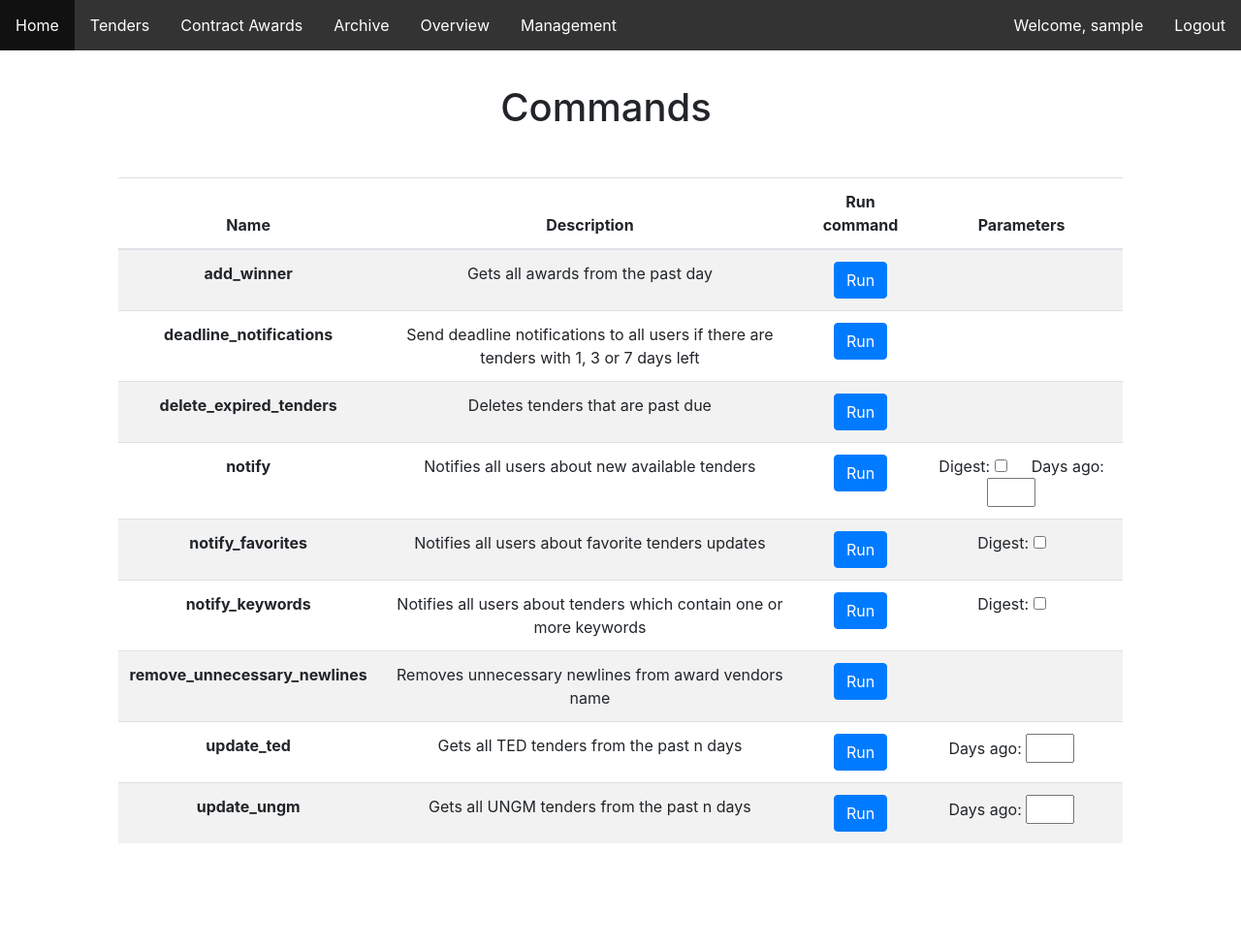
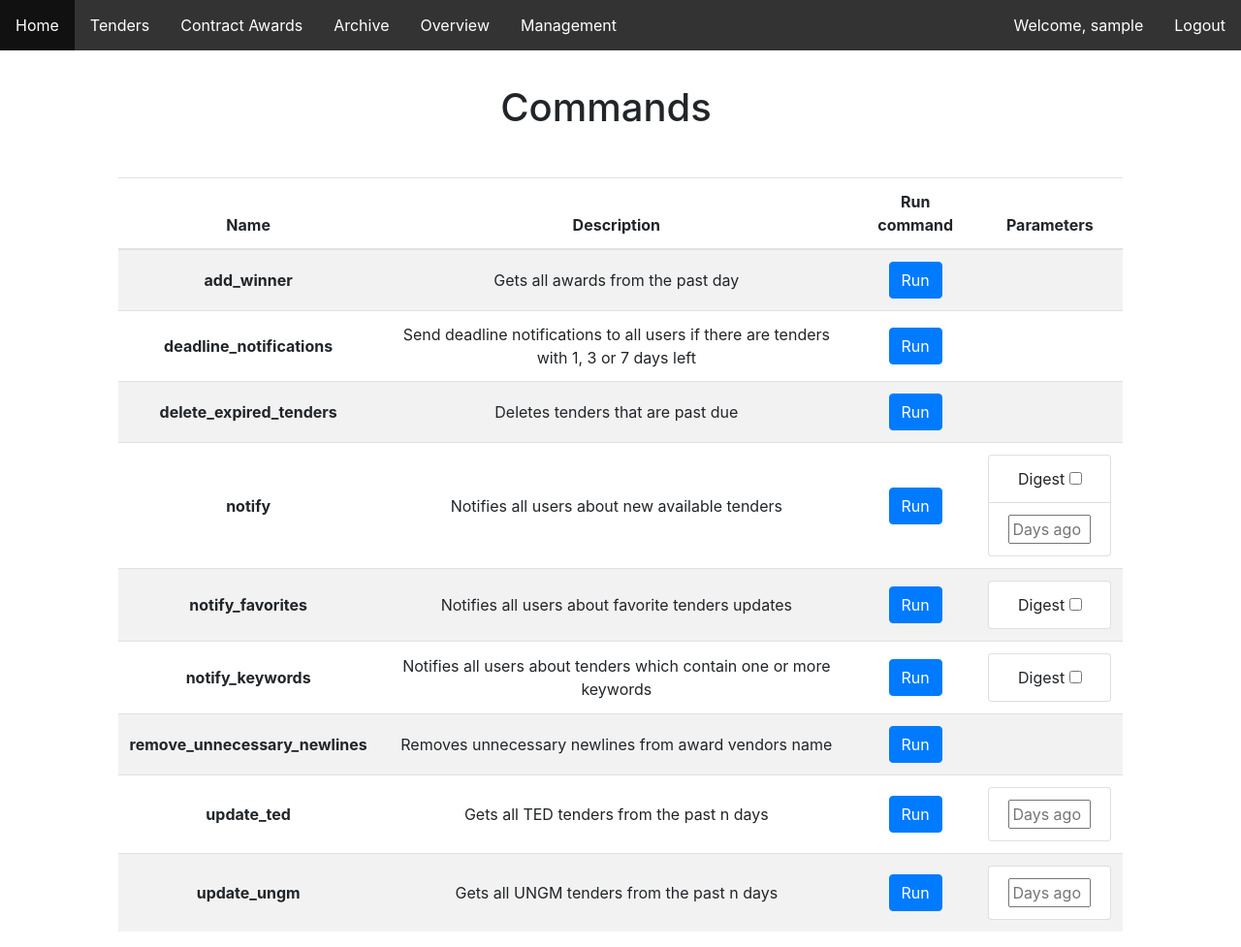
Before and after one commit to eaudeweb/scratch, a Django app: page /management/ in a window 1280 px wide. Shown: the whole page at 97% size. Before the commit the page ends 870 px from the top, so only its background shows below. Run offline with Django 3.2, Linux system fonts and the light colour scheme; the visitor is signed in with stand-in values (Sample User, id 1); parts of the project's set-up code (start-up, migrations or seed data) failed here and were passed over; some libraries are stand-ins or nearby versions.

Commit message:
Coding style fix refs #134

```diff
--- a/app/static/css/commands.css
+++ b/app/static/css/commands.css
@@ -1,9 +1,13 @@
 .mgn-table {
-    width: 90%;
-    margin-left: auto !important;
-    margin-right: auto !important;
+  width: 90%;
+  margin-left: auto !important;
+  margin-right: auto !important;
 }
 
 .mgn-display {
-    width: 50px;
+  width: 85px;
 }
+
+.table > tbody > tr > td {
+  vertical-align: middle;
+}
--- a/app/templates/management.html
+++ b/app/templates/management.html
@@ -1,11 +1,10 @@
+
+
 {% extends 'base.html' %}
-
 {% block title %}
 <title>Scratch - Management</title>
 {% endblock %}
-
 {% block content %}
-
 <div style="text-align: center">
   <div class="row table" style="text-align: center">
     <h1 class="col-sm-12">
@@ -13,11 +12,8 @@
     </h1>
   </div>
   <br>
-
   <form method="POST" class="mgn-table">
     {% csrf_token %}
-
-
     <table class="table table-striped mgn-table">
       <thead>
         <tr>
@@ -28,34 +24,29 @@
         </tr>
       </thead>
       <tbody>
-
         {% for command in commands %}
         <tr>
-                    <th scope="row">{{ command.name }}</th>
+          <th scope="row" style="vertical-align: middle">{{ command.name }}</th>
           <td>{{ command.help }}</td>
           <td><button type="submit" name="{{ command.name }}" class="btn btn-primary">Run</button></td>
           <td>
+            <ul class="list-group">
               {% for param in command.params %}
-                            <span>{{ param.display }}</span>:
+              <li class="list-group-item">
                 {% if param.type == "checkbox" %}
+                <span>{{ param.display }}</span>
                 <input type="{{ param.type }}" name="{{ command.name }}__{{ param.name }}">
                 {% else %}
-                                <input type="{{ param.type }}" name="{{ command.name }}__{{ param.name }}" class="mgn-display">
+                <input type="{{ param.type }}" name="{{ command.name }}__{{ param.name }}" class="mgn-display" placeholder="{{ param.display }}">
                 {% endif %}
-                            &emsp;
+              </li>
               {% endfor %}
+            </ul>
           </td>
         </tr>
         {% endfor %}
-
       </tbody>
     </table>
-
-
   </form>
 </div>
-
-
-
-
 {% endblock %}
--- a/app/views.py
+++ b/app/views.py
@@ -4,6 +4,7 @@ from django.views.generic.list import ListView
 from django.contrib.auth.mixins import LoginRequiredMixin
 from django.views.generic.detail import DetailView
 from .models import Tender, TenderDocument, Winner, Notification, WorkerLog, CPVCode, UNSPSCCode
+from django.core.management import get_commands, load_command_class
 from django.utils.http import is_safe_url
 from django.contrib.auth.forms import AuthenticationForm
 from django.contrib.auth import (
@@ -379,7 +380,6 @@ class ManagementView(LoginRequiredMixin, TemplateView):
 
     def get_context_data(self, **kwargs):
         context = super().get_context_data(**kwargs)
-        from django.core.management import get_commands, load_command_class
 
         available_commands = get_commands()
         module_commands = [cmd for cmd in available_commands.keys() if available_commands[cmd] == 'app']
```
Lines whose indentation alone changed are shown as unchanged.
